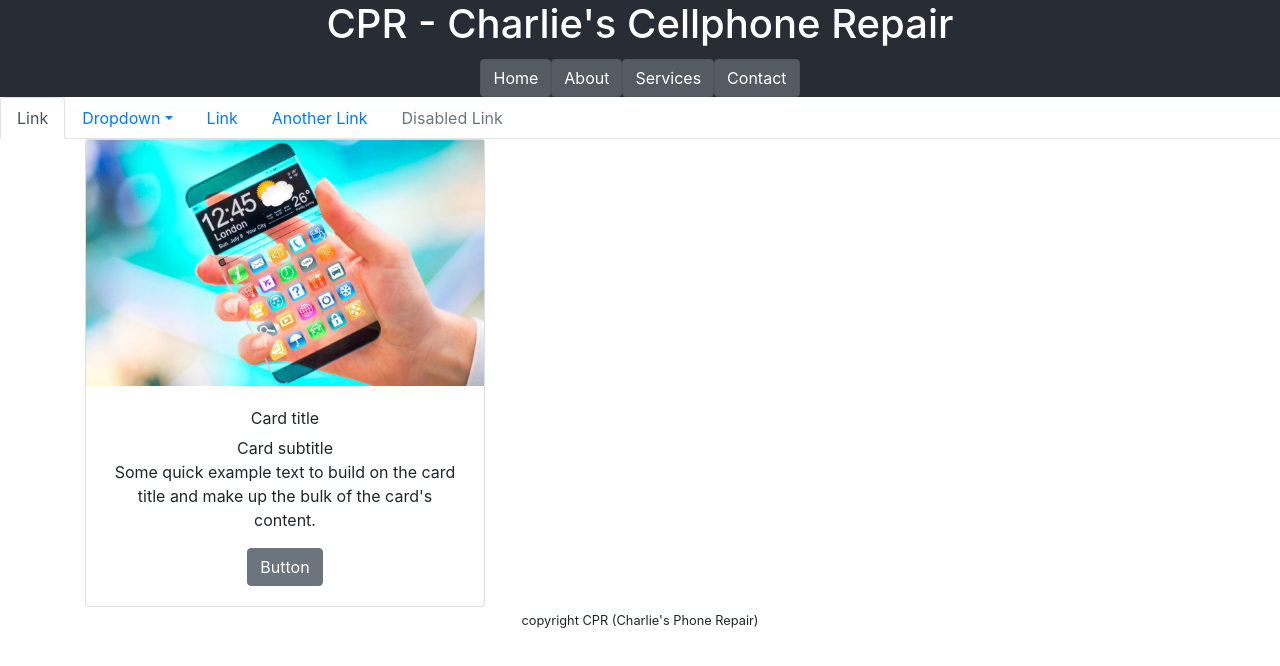
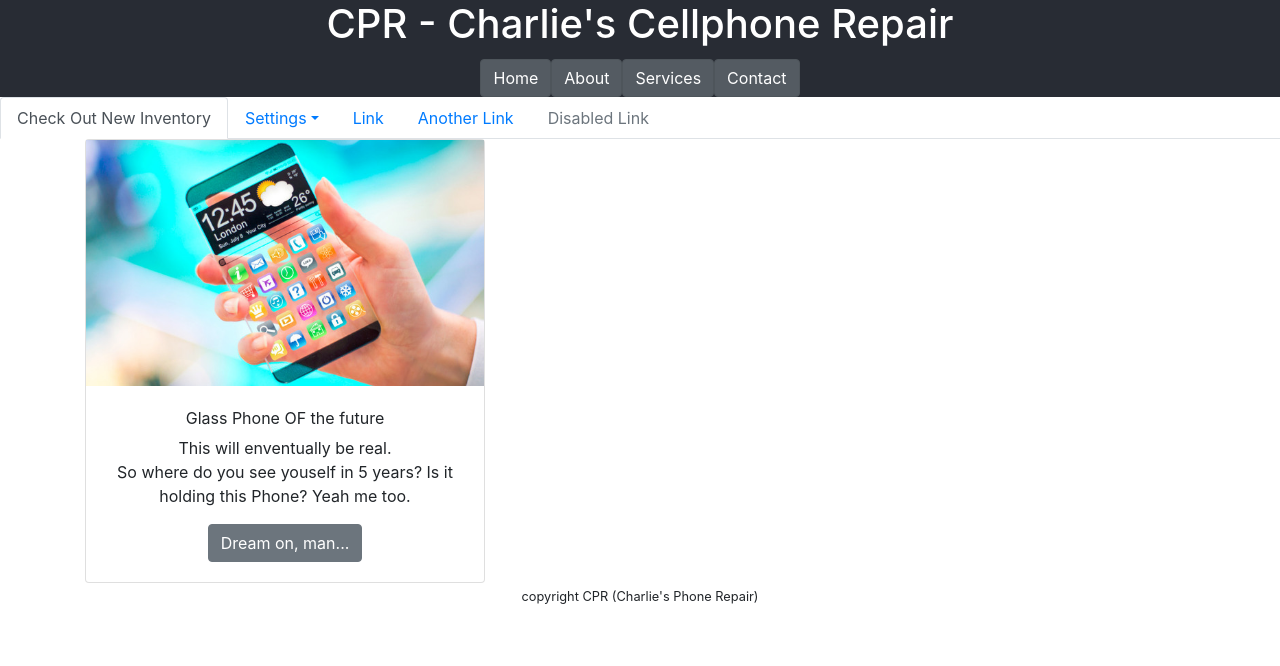
Before and after one commit to thereactgirl/Charlies-Cell-Repair, a React (Create React App) app: page / in a window 1280 px wide. Shown: the top 666 px of the page. Built offline with nearby package versions, Linux system fonts and the light colour scheme.

Commit message:
needing more content from the client.

```diff
--- a/src/components/CellCard.js
+++ b/src/components/CellCard.js
@@ -9,10 +9,11 @@ const CellCard = (props) => {
       <Card>
         <img src={phone} alt="Card image cap" />
         <CardBody>
-          <CardTitle>Card title</CardTitle>
-          <CardSubtitle>Card subtitle</CardSubtitle>
-          <CardText>Some quick example text to build on the card title and make up the bulk of the card's content.</CardText>
-          <Button>Button</Button>
+          <CardTitle>Glass Phone OF the future</CardTitle>
+          <CardSubtitle>This will enventually be real.</CardSubtitle>
+          <CardText>So where do you see youself in 5 years? Is it holding this Phone? Yeah me too.
+          </CardText>
+          <Button>Dream on, man...</Button>
         </CardBody>
       </Card>
     </Container>
--- a/src/components/Example.js
+++ b/src/components/Example.js
@@ -22,12 +22,11 @@ export default class Example extends React.Component {
       <div>
         <Nav tabs>
           <NavItem>
-            <NavLink href="#" active>Link</NavLink>
+            <NavLink href="#" active>Check Out New Inventory</NavLink>
           </NavItem>
           <Dropdown nav isOpen={this.state.dropdownOpen} toggle={this.toggle}>
             <DropdownToggle nav caret>
-              Dropdown
-            </DropdownToggle>
+              Settings</DropdownToggle>
             <DropdownMenu>
               <DropdownItem header>Header</DropdownItem>
               <DropdownItem disabled>Action</DropdownItem>
```
